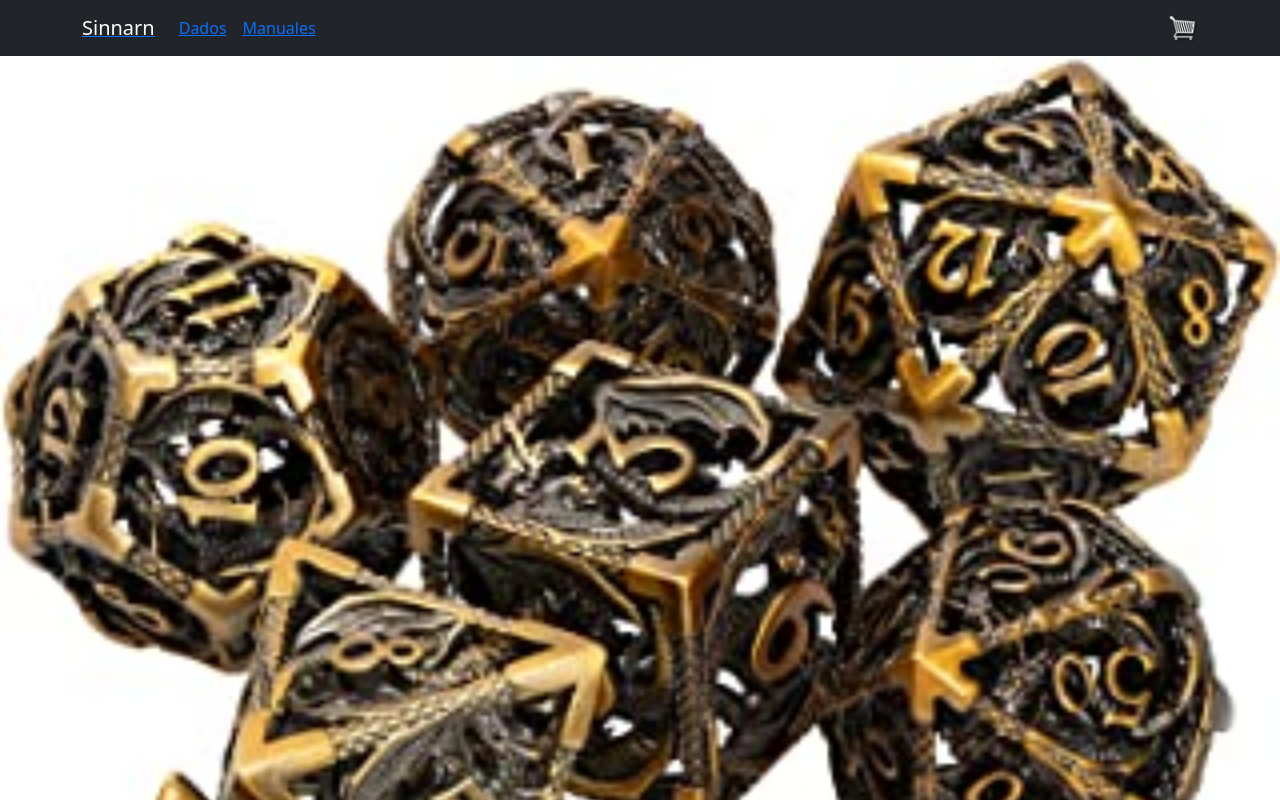
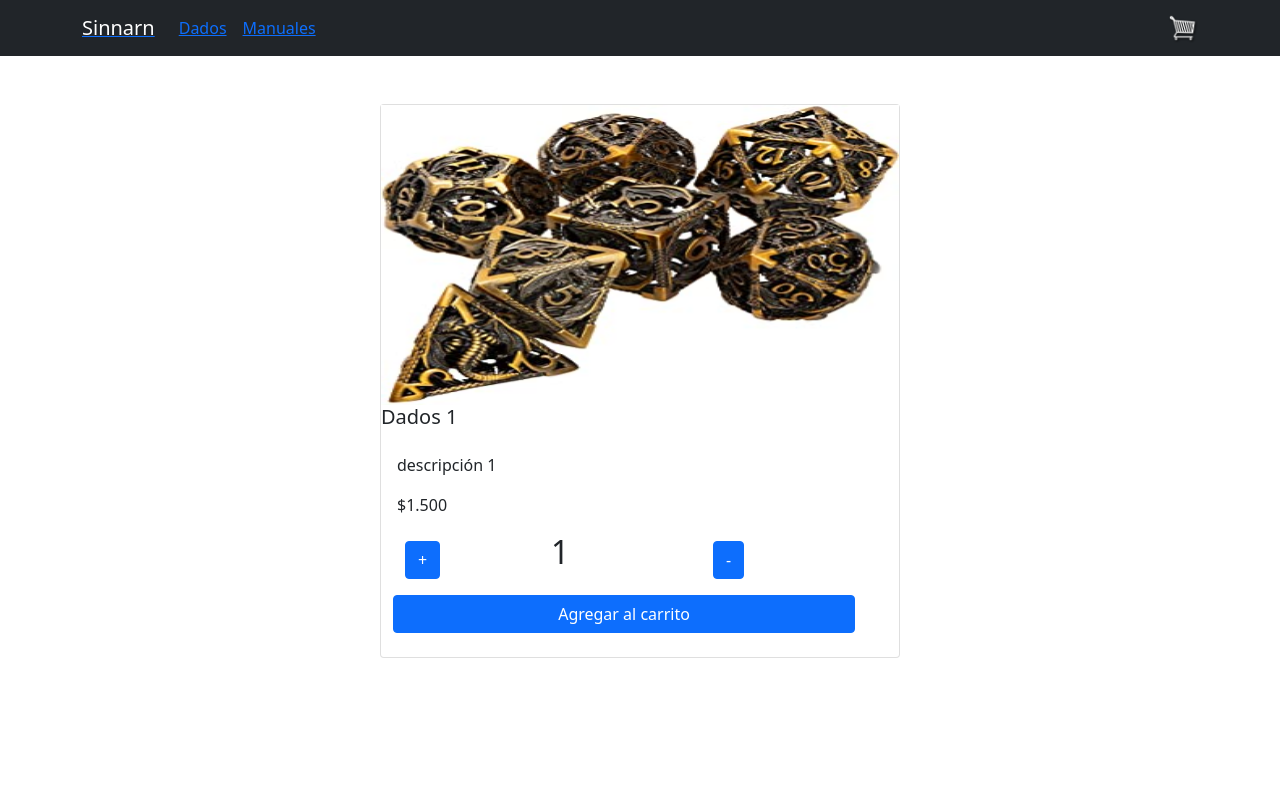
Before and after one commit to MicaelaLagana/comision25640-lagana, a React (Create React App) app: page /item/1 in a window 1280 px wide. Shown: the top 800 px of the page. Built offline with nearby package versions, Linux system fonts and the light colour scheme.

Commit message:
fixed style

```diff
--- a/src/components/itemDetail/itemDetail.jsx
+++ b/src/components/itemDetail/itemDetail.jsx
@@ -1,14 +1,18 @@
 import {React} from 'react'
-import { Row, Card } from 'react-bootstrap'
+import { Row, Card, Container } from 'react-bootstrap'
 import ItemCount from '../itemCount/itemCount'
 
 
 export default function ItemDetail(props) {
+    const size ="300px";
     console.log("props", props);
   return (
+    <Container className='justify-content-center col-6'>
+        <div className='justify-content-center'>
+            <Card className="m-5">
                 <Row>
-        <img src={props.image} alt=""/>
-        <Card>
+                    <img src={props.image} alt="" width={size} height={size}/>
+                </Row>
                 <Card.Title as="h5">{props.title}</Card.Title>
                 <Card.Body>
                     <Card.Text>
@@ -20,6 +24,7 @@ export default function ItemDetail(props) {
                     <Row><ItemCount initial={1} stock={7}/></Row>
                 </Card.Body>
             </Card>
-    </Row>
+        </div>
+    </Container>
   )
 }
```
Lines whose indentation alone changed are shown as unchanged.
